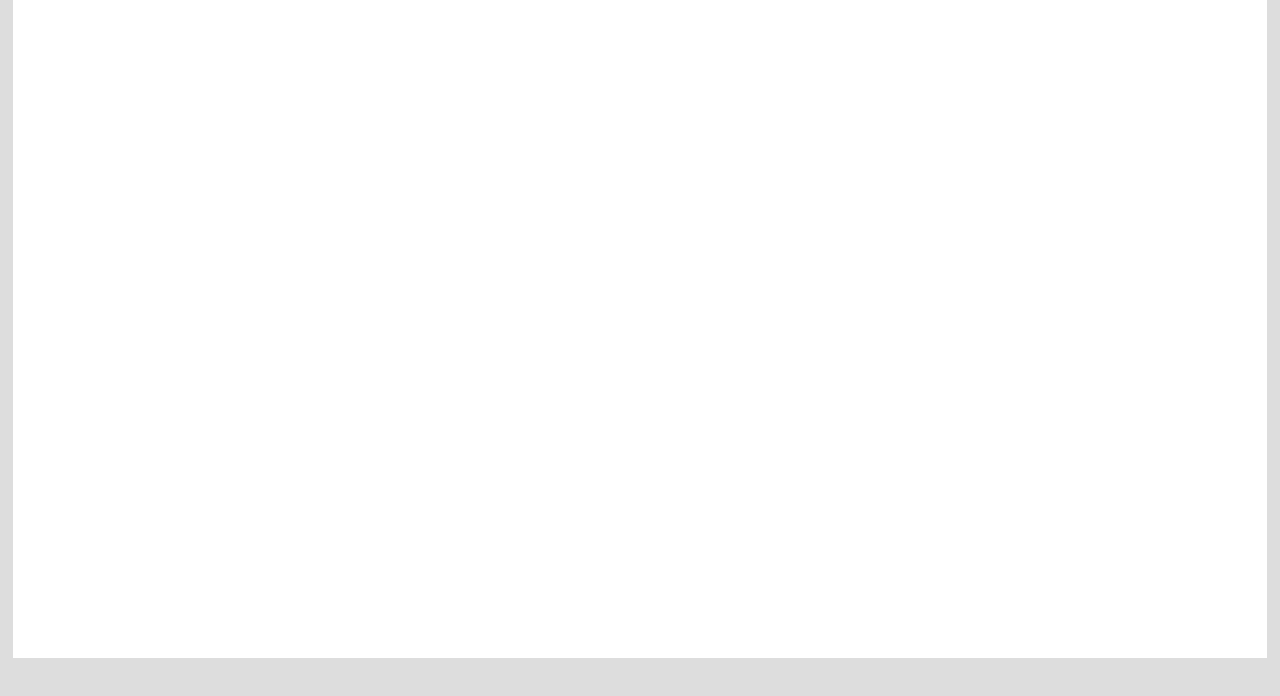
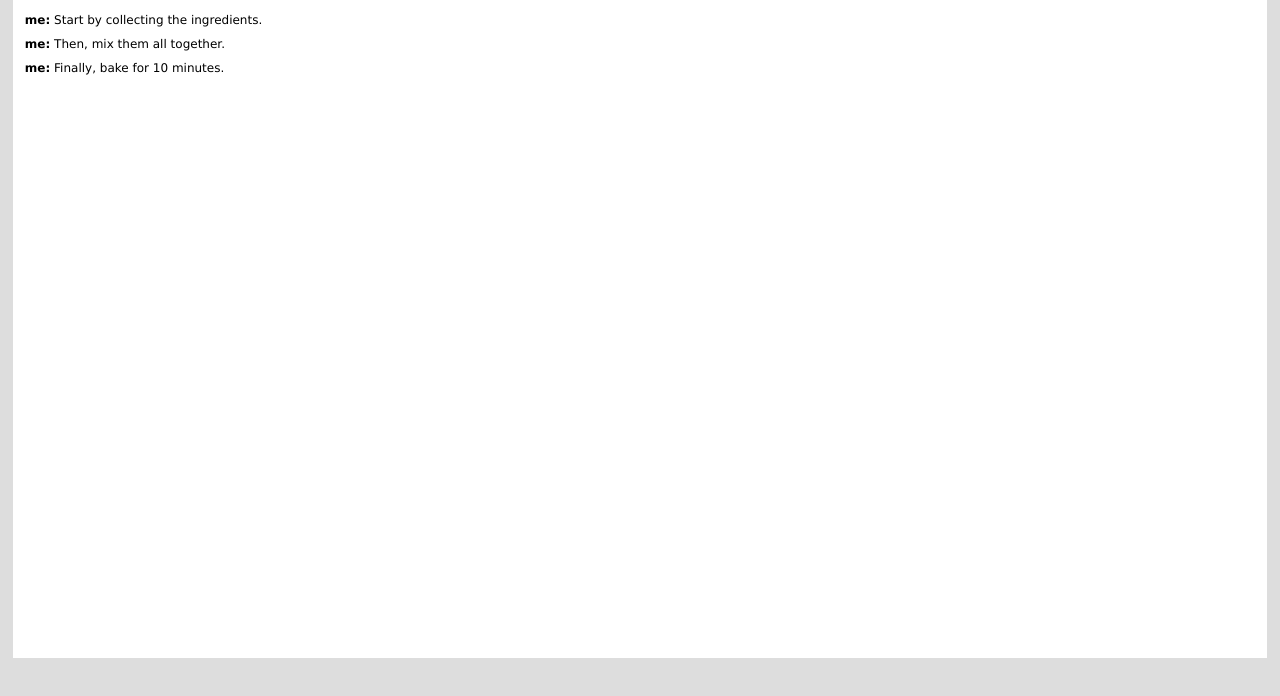
Before and after one commit to fmarier/backbone-tutorial, a plain HTML site: page index.html in a window 1280 px wide. Drawn offline with Linux system fonts and the light colour scheme.

Commit message:
Solution for exercise 2
http://www.teaching-materials.org/backbone/exercise2_views.html

```diff
--- /dev/null
+++ b/app.js
@@ -0,0 +1,9 @@
+var now = new Date().getTime();
+var messages = new ChatMessages([
+  {author: 'me', text: 'Then, mix them all together.', time: now - 50},
+  {author: 'me', text: 'Start by collecting the ingredients.', time: now - 100},
+  {author: 'me', text: 'Finally, bake for 10 minutes.', time: now}
+]);
+
+var view = new ChatMessagesView({collection: messages});
+$('.chat-messages-wrapper').append(view.render().$el);
--- a/index.html
+++ b/index.html
@@ -39,5 +39,7 @@
   <script src="js/backbone.js" type="text/javascript"></script>
   <script src="js/handlebars.js" type="text/javascript"></script>
   <script src="models.js"></script>
+  <script src="views.js"></script>
+  <script src="app.js"></script>
   </body>
 </html>
--- /dev/null
+++ b/views.js
@@ -0,0 +1,11 @@
+var ChatMessagesView = Backbone.View.extend({
+  initialize: function () {
+    var source   = $("#chat-messages-template").html();
+    this.template = Handlebars.compile(source);
+  },
+  render: function () {
+    var rendered = this.template({messages: this.collection.toJSON()});
+    this.$el.html(rendered);
+    return this;
+  }
+});
```
